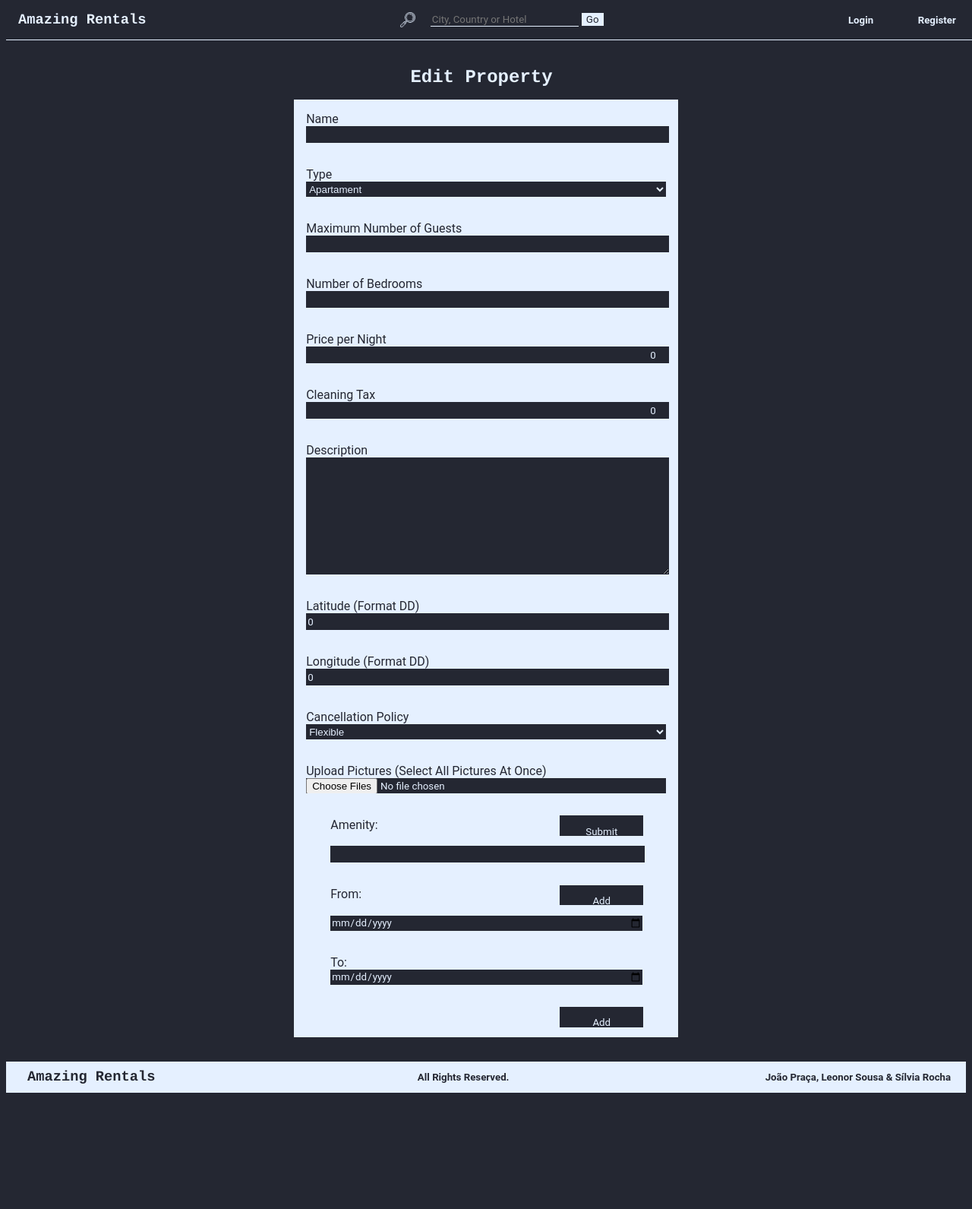
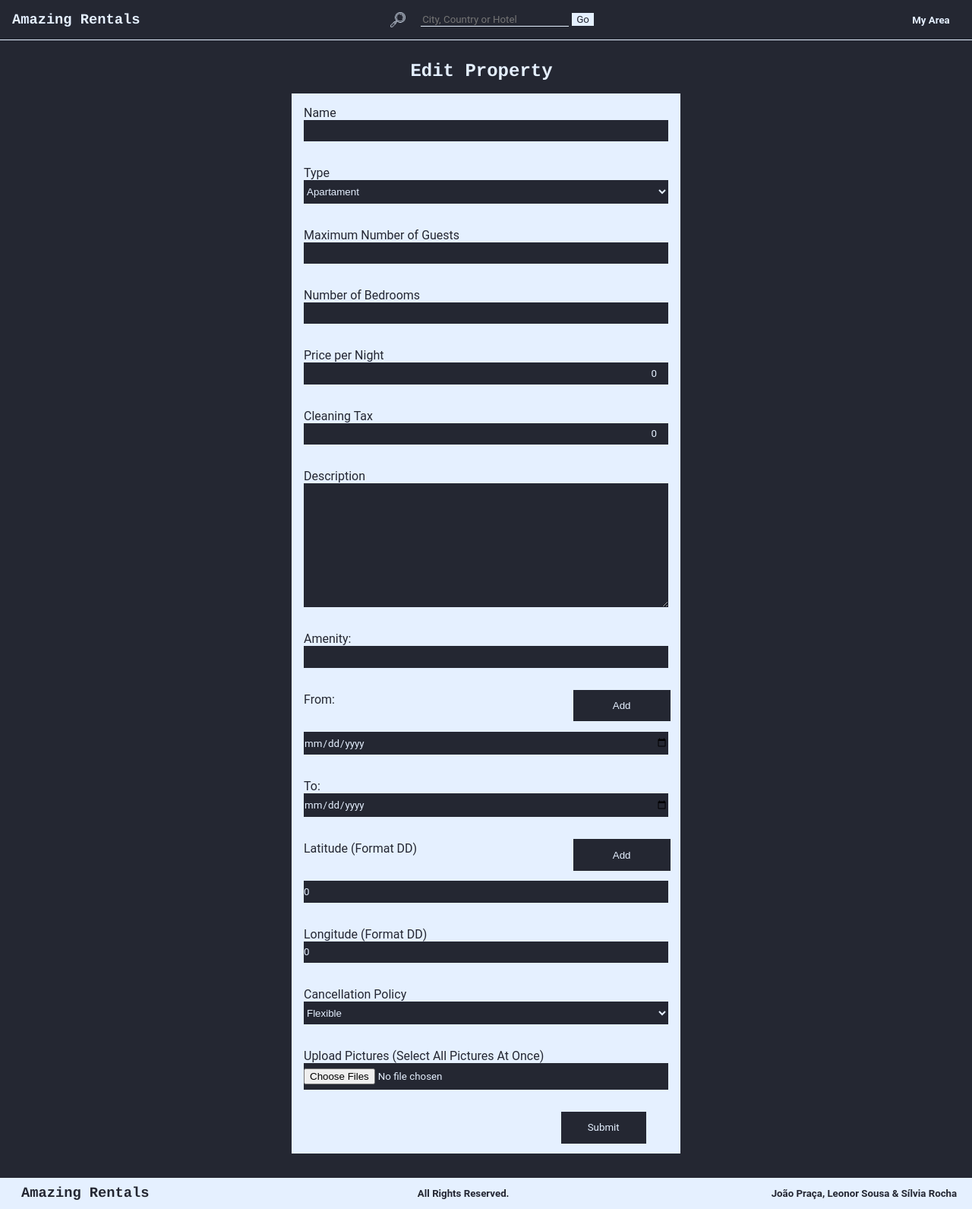
Before and after one commit to jarpraca/LTW_1920, a PHP site: page /editProperty.php in a window 1280 px wide. Shown: the whole page at 76% size. Before the commit the page ends 1438 px from the top, so only its background shows below. Run offline with PHP 8.4, Linux system fonts and the light colour scheme; data comes from the database, SQL or seed files in the repository.

Commit message:
Worked on editProperty form (but still not working) & changed header according do logged in or not

```diff
--- a/addProperty.php
+++ b/addProperty.php
@@ -1,4 +1,8 @@
 <?php
+  session_start();
+  $logedin=false;
+  if (isset($_SESSION))
+    $logedin=true;
   include('templates/common/header.php');
 ?>
   <section id="property">
--- a/database/criar.sql
+++ b/database/criar.sql
@@ -39,7 +39,7 @@
 CREATE TABLE Cidade (
     idCidade    INTEGER PRIMARY KEY,
     nome        VARCHAR(15) NOT NULL,
-    idPais      INTEGER REFERENCES Pais (idPais)
+    idPais      INTEGER REFERENCES Pais(idPais)
 );
 
 -- Table: Utilizador
@@ -53,6 +53,7 @@
     dataNascimento  DATE        NOT NULL,
     email           VARCHAR(30) UNIQUE NOT NULL,
     telefone        VARCHAR(15) UNIQUE NOT NULL,
+    foto            VARCHAR(30) UNIQUE,
     idPais          INTEGER REFERENCES Pais (idPais) ON DELETE SET NULL ON UPDATE CASCADE
 );
 
@@ -121,7 +122,7 @@
     nome    VARCHAR(30) UNIQUE NOT NULL
 );
 
-insert into TipoDeHabitacao(idTipo,nome) values (1,"Apartament");
+insert into TipoDeHabitacao(idTipo,nome) values (1,"Apartment");
 insert into TipoDeHabitacao(idTipo,nome) values (2,"House");
 insert into TipoDeHabitacao(idTipo,nome) values (3,"Bungalow");
 insert into TipoDeHabitacao(idTipo,nome) values (4,"Tent");
--- a/database/habitations.php
+++ b/database/habitations.php
@@ -2,21 +2,21 @@
 
 function getHabitationsCity($city){
     global $db;
-    $stmt = $db->prepare('SELECT * FROM habitation JOIN cidade USING idCidade WHERE cidade.nome = ?');
+    $stmt = $db->prepare('SELECT * FROM habitation JOIN cidade USING (idCidade) WHERE cidade.nome = ?');
     $stmt->execute(array($city));
     return $stmt->fetchAll();
 }
 
 function getHabitationsCountry($country){
     global $db;
-    $stmt = $db->prepare('SELECT * FROM habitation JOIN cidade USING idCidade) JOIN Pais using idPais WHERE pais.nome = ?');
+    $stmt = $db->prepare('SELECT * FROM habitation JOIN cidade USING (idCidade) JOIN Pais using idPais WHERE pais.nome = ?');
     $stmt->execute(array($country));
     return $stmt->fetchAll();
 }
 
 function getHabitationsHabitationName($name){
     global $db;
-    $stmt = $db->prepare('SELECT * FROM habitation WHERE nome = ?');
+    $stmt = $db->prepare('SELECT * FROM Habitacao WHERE nome = ?');
     $stmt->execute(array($name));
     return $stmt->fetchAll();
 }
@@ -27,36 +27,36 @@
 
 function getProperties($user_id){
     global $db;
-    $stmt = $db->prepare('SELECT * FROM Habitation JOIN Possui USING IdHabitacao WHERE idAnfitriao = ?;');
+    $stmt = $db->prepare('SELECT * FROM Habitation JOIN Possui USING (IdHabitacao) WHERE idAnfitriao = ?;');
     $stmt->execute(array($user_id));
     return $stmt->fetchAll();
 }
 
 function getReservations($user_id){
     global $db;
-    $stmt = $db->prepare('SELECT * FROM (Habitation JOIN Reserva USING IdHabitacao) JOIN Efetua USING idReserva WHERE idCliente = ?');
+    $stmt = $db->prepare('SELECT * FROM (Habitation JOIN Reserva USING (IdHabitacao) JOIN Efetua USING (idReserva) WHERE idCliente = ?');
     $stmt->execute(array($user_id));
     return $stmt->fetchAll();
 }
 
 function insertHabitation($idHab, $name, $numQuartos, $maxHospedes, $morada, $precoNoite, $taxaLimpeza, $nome_cidade, $nomeTipo, $nomePolitica, $descricao, $idUser){
     global $db;
-    $stmt = $db->prepare('SELECT idCidade FROM Cidade WHERE nome = ?;');
+    $stmt = $db->prepare('SELECT idCidade FROM Cidade WHERE nome = ?');
     $stmt = $db->execute(array($nome_cidade));
     $idCidade = $stmt->fetch();
 
-    $stmt = $db->prepare('SELECT idTipo FROM TipoHabitacao WHERE nome = ?;');
+    $stmt = $db->prepare('SELECT idTipo FROM TipoHabitacao WHERE nome = ?');
     $stmt = $db->execute(array($nomeTipo));
     $idTipo = $stmt->fetch();
 
-    $stmt = $db->prepare('SELECT idPolitica FROM PoliticaDeCancelamento WHERE nome = ?;');
+    $stmt = $db->prepare('SELECT idPolitica FROM PoliticaDeCancelamento WHERE nome = ?');
     $stmt = $db->execute(array($nomePolitica));
     $idPolitica = $stmt->fetch();
 
-    $stmt = $db->prepare('INSERT INTO Habitacao(idHabitacao, nome, numQuartos, maxHospedes,morada, precoNoite, taxaLimpeza, classificacaoHabitacao, idCidade, idTipo, idPolitica, descricao) VALUES (?, ?, ?, ?, ?, ?, ?, ?, ?, ?, ?);');
+    $stmt = $db->prepare('INSERT INTO Habitacao(idHabitacao, nome, numQuartos, maxHospedes,morada, precoNoite, taxaLimpeza, classificacaoHabitacao, idCidade, idTipo, idPolitica, descricao) VALUES (?, ?, ?, ?, ?, ?, ?, ?, ?, ?, ?)');
     $stmt = $db->execute(array($idHab, $name, $numQuartos, $maxHospedes, $morada, $precoNoite, $taxaLimpeza, $idCidade, $idTipo, $idPolitica, $descricao));
 
-    $stmt = $db->prepare('INSERT INTO Possui(idAnfitriao, idHabitacao) values (?, ?);');
+    $stmt = $db->prepare('INSERT INTO Possui(idAnfitriao, idHabitacao) values (?, ?)');
     $stmt = $db->execute(array($idAnfitriao, $idHabitacao));
 }
 
@@ -84,7 +84,7 @@
     global $db;
     $stmt = $db->prepare('UPDATE Reserva SET idEstado=3 WHERE idRes = ?');
     $stmt = $db->execute(array($idRes));
-    $stmt = $db->prepare('SELECT percentagemReembolso FROM (PoliticaDeCancelamento JOIN Habitacao USING idPolitica) JOIN Reserva USING idHabitacao WHERE idReserva = ?');
+    $stmt = $db->prepare('SELECT percentagemReembolso FROM (PoliticaDeCancelamento JOIN Habitacao USING (idPolitica)) JOIN Reserva USING (idHabitacao) WHERE idReserva = ?');
     $stmt = $db->execute(array($idRes));
     $reembolso = $stmt->fetch();
     $stmt = $db->prepare('SELECT precoTotal FROM Reserva WHERE idReserva = ?');
@@ -121,7 +121,7 @@
     $stmt = $db->prepare('SELECT * FROM Habitacao WHERE idHabitacao=?');
     $stmt->execute(array($id));
 
-    return $stmt->fetchAll();
+    return $stmt->fetch();
 }
 
 function getNameType($id){
@@ -150,7 +150,7 @@
 
 function getCountryCity($idCity){
     global $db;
-    $stmt = $db->prepare('SELECT Pais.nome FROM Cidade JOIN Pais USING idPais WHERE idCidade=?');
+    $stmt = $db->prepare('SELECT Pais.nome FROM Cidade JOIN Pais USING (idPais) WHERE idCidade=?');
     $stmt->execute(array($idCity));
 
     return $stmt->fetch();
@@ -166,7 +166,7 @@
 
 function getAmenities($idHabitacao){
     global $db;
-    $stmt = $db->prepare('SELECT nome FROM Comodidade JOIN Dispoe USING idComodidade WHERE idHabitacao=?');
+    $stmt = $db->prepare('SELECT nome FROM Comodidade JOIN Dispoe USING (idComodidade) WHERE idHabitacao=?');
     $stmt->execute(array($idHabitacao));
 
     return $stmt->fetchAll();
@@ -174,23 +174,23 @@
 
 function getOwner($idHabitation){
     global $db;
-    $stmt = $db->prepare('SELECT * FROM Possui JOIN Utilizador WHERE idUtilizador=idAnfitriao and idHabitacao=?');
+    $stmt = $db->prepare('SELECT * FROM Habitacao JOIN Utilizador USING (idUtilizador) WHERE idHabitacao=?');
     $stmt->execute(array($idHabitation));
 
     return $stmt->fetch();
 }
 
-function getUserPicture($idUser){
+/*function getUserPicture($idUser){
     global $db;
-    $stmt = $db->prepare('SELECT foto FROM Utilizador WHERE idUtilizador=?');
+    $stmt = $db->prepare('SELECT  FROM Utilizador WHERE idUtilizador=?');
     $stmt->execute(array($idHabitation));
 
     return $stmt->fetch();
-}
+}*/
 
 function getComments($idHabitation){
     global $db;
-    $stmt = $db->prepare('SELECT idCliente FROM ClassificacaoPorCliente JOIN Reserva USING idReserva WHERE idHabitacao=?');
+    $stmt = $db->prepare('SELECT idUtilizador FROM ClassificacaoPorCliente JOIN Reserva USING (idReserva) WHERE idHabitacao=?');
     $stmt->execute(array($idHabitation));
 
     return $stmt->fetchAll();
@@ -198,7 +198,7 @@
 
 function getClientReservation($idReservation){
     global $db;
-    $stmt = $db->prepare('SELECT idCliente FROM Efetua USING idReserva WHERE idReserva=?');
+    $stmt = $db->prepare('SELECT idUtilizador FROM Reserva WHERE idReserva=?');
     $stmt->execute(array($idReservation));
 
     return $stmt->fetch();
--- a/editProfile.php
+++ b/editProfile.php
@@ -1,4 +1,8 @@
 <?php
+  session_start();
+  $logedin=false;
+  if (isset($_SESSION))
+    $logedin=true;
   include('templates/common/header.php');
 ?>
   <section id="profile">
--- a/editProperty.php
+++ b/editProperty.php
@@ -1,7 +1,11 @@
 <?php
+  session_start();
+  $logedin=false;
+  if (isset($_SESSION))
+    $logedin=true;
   include('templates/common/header.php');
 ?>
-  <section id="property">
+  <section id="editProperty">
   <header>
         <h1> Edit Property </h1>
   </header>
--- a/homepage.php
+++ b/homepage.php
@@ -1,4 +1,10 @@
 <?php
+  session_start();
+  session_destroy();
+  $_SESSION['id']='1';
+  $logedin=false;
+  if (isset($_SESSION['id']))
+    $logedin=true;
   include('templates/common/header.php');
 ?>
   <div id="homepage">
--- a/layout.css
+++ b/layout.css
@@ -5,6 +5,8 @@
 body {
     display: flex;
     flex-direction: column;
+    margin:0;
+    padding:0;
 }
 
 .content {
@@ -16,7 +18,8 @@
     position: fixed; /* Set the navbar to fixed position */
     top: 0; /* Position the navbar at the top of the page */
     width: 100%; /* Full width */
-    overflow: hidden;
+    z-index:999;
+	overflow:visible;
 }
 
 #menu ul{
@@ -25,15 +28,21 @@
     margin:0;
     display: flex;
     align-items: center;
+    justify-content: space-between;
+}
+
+#menu li:first-child, #menu li:first-child ~ li ~ li, #menu li:first-child ~ li ~ li ~ li{
+    flex-basis: 200px;
+    text-align: right;
+}
+
+#menu li:first-child{
+    text-align: left;
 }
 
 #search img{
     vertical-align: middle;
     margin: 1em;
-}
-
-#menu li:first-child + li{
-    flex-grow: 4;
 }
 
 #menu li{
@@ -60,14 +69,7 @@
     padding: 0em 1em;
 }
 
-#property{
-    display: flex;
-    text-align: center;
-    flex-direction: column;
-    align-items: center;
-}
-
-#profile, #login, #property{
+#profile, #login, #editProperty{
     display: flex;
     text-align: center;
     flex-direction: column;
@@ -81,15 +83,10 @@
     width:40%
 }
 
-.verticalForm input, .verticalForm select{
-    display: block;
-    height: 1.5em;
-    width:100%;
-}
-
-.verticalForm textarea{
+.verticalForm input, .verticalForm select, textarea{
     display: block;
     width:100%;
+    padding:0.5em 0;
 }
 
 .verticalForm label{
@@ -101,7 +98,7 @@
     width:25%;
     float: right;
     margin: 1em;
-    padding:1em;
+    padding: 1em;
 }
 
 #homepage{
@@ -120,3 +117,91 @@
     -ms-transform: translate(-50%, -50%);
     transform: translate(-50%, -50%);
 }
+
+#property{
+    display:grid;
+    grid-template-areas: "header header header"
+                        "data data aside";
+    text-align: left;
+}
+
+#property header{
+    grid-area: header;
+}
+
+#property aside{
+    grid-area: aside;
+    padding: 1em;
+    display:grid;
+    grid-template-areas: "priceNight priceNight"
+                        "datesLabel dates"
+                        "priceNightsCalc priceNights"
+                        "taxLabel tax"
+                        "totalLabel total"
+                        " submit submit";
+    align-items:center;
+    text-align: left;
+}
+
+#property aside p:first-child{
+    grid-area: priceNight;
+}
+#property aside h3:first-child{
+    grid-area: datesLabel;
+}
+#property aside h3:first-child ~ p{
+    grid-area: dates;
+}
+#property aside h3:first-child ~ p{
+    grid-area: priceNightsCalc;
+}
+#property aside h3:first-child ~ p ~ p{
+    grid-area: priceNights;
+}
+#property aside h3:first-child ~ p ~ p ~ p{
+    grid-area: taxLabel;
+}
+#property aside h3:first-child ~ p ~ p ~ p ~ p{
+    grid-area: tax;
+}
+#property aside h3:first-child ~ h3{
+    grid-area: totalLabel;
+}
+#property aside h3:first-child ~ h3 ~ h3{
+    grid-area: total;
+}
+#property aside form{
+    grid-area: submit;
+    text-align: right;
+}
+
+#property #property_data{
+    grid-area: data;
+}
+
+.dropdown {
+    position: relative;
+    display: inline-block;
+}
+
+.dropdown-content {
+    display: none;
+    position: absolute;
+    min-width: 160px;
+    right: 0%;
+    z-index: 1;
+}
+
+.dropdown:hover .dropdown-content {
+    display: block;
+}
+
+.dropdown-content p{
+    display: block;
+    padding:0.5em;
+    margin:0;
+}
+
+#property{
+    margin:1em;
+}
--- a/login.php
+++ b/login.php
@@ -1,4 +1,8 @@
 <?php
+  session_start();
+  $logedin=false;
+  if (isset($_SESSION))
+    $logedin=true;
   include('templates/common/header.php');
   include('templates/forms/login.php');
   include('templates/common/footer.php');
--- a/register.php
+++ b/register.php
@@ -1,4 +1,8 @@
 <?php
+  session_start();
+  $logedin=false;
+  if (isset($_SESSION))
+    $logedin=true;
   include('templates/common/header.php');
 ?>
   <section id="profile">
--- a/style.css
+++ b/style.css
@@ -12,6 +12,10 @@
 
 h4, h5, h6, p, span, input, label{
     font-family: var(--bodyFont);
+}
+
+p{
+    font-size:0.8em;
 }
 
 a{
@@ -48,14 +52,20 @@
     color:var(--myDarkBlue);
 }
 
-#menu li:first-child + li + li h5:hover, #menu li:first-child + li + li + li h5:hover{
+.dropdown-content{
+    background: var(--myDarkBlue);
+    border-style: none;
+    border-color: var(--myLightBlue);
+}
+
+#menu li:first-child + li + li h5:hover, #menu li:first-child + li + li + li h5:hover, .dropdown-content p:hover{
     background: var(--myDarkBlue);
     border-style: solid;
     border-width: thin;
     border-color: var(--myLightBlue);
 }
 
-#menu li:first-child + li + li h5:active, #menu li:first-child + li + li + li h5:active{
+#menu li:first-child + li + li h5:active, #menu li:first-child + li + li + li h5:active, .dropdown-content p:active{
     background: var(--myLightBlue);
     color:var(--myDarkBlue);
 }
@@ -104,3 +114,15 @@
     background-attachment: fixed;
     background-size: 100% 100%;
 }
+
+#property aside{
+    background: var(--myLightBlue);
+    color: var(--myDarkBlue);
+}
+
+.submit{
+    background: var(--myDarkBlue);
+    color: var(--myLightBlue);
+    text-align: center;
+    border: none
+}
--- a/templates/common/header.php
+++ b/templates/common/header.php
@@ -15,13 +15,28 @@
             <input type="checkbox" id="hamburger">
             <label class="hamburger" for="hamburger"></label>
             <ul>
-                    <li><h3>Amazing Rentals</h3></li>
+                <li><a href="homepage.php"><h3>Amazing Rentals</h3></a></li>
                 <li>
                     <?php
-                            include('search.php');
+                        include('templates/common/search.php');
                     ?>
                 </li>
-                    <li><a href="login.php"><h5>Login</h5></a></li>
-                    <li><a href="register.php"><h5>Register</h5></a> </li>
+                    <?php
+                    if ($logedin){ ?>
+                        <li>
+                            <div class="dropdown">
+                                <h5>My Area</h5>
+                                <div class="dropdown-content">
+                                    <a href="editProfile.php"><p>Edit Profile</p></a>
+                                    <a href="#"><p>View Properties</p></a>
+                                    <a href="#"><p>View Reservations</p></a>
+                                </div>
+                            </div>
+                        </li>
+                    <?php }
+                    else{ ?>
+                        <li><a href="pages/login.php"><h5>Login</h5></a></li>
+                        <li><a href="pages/register.php"><h5>Register</h5></a></li>
+                    <?php } ?>
             </ul>
         </nav>
--- a/templates/forms/property.php
+++ b/templates/forms/property.php
@@ -1,8 +1,9 @@
 <form  class="verticalForm" action="#" method="post">
-    <label id="property_name"> Name
+    <label> Name
         <input type="text" name="firstname" required>
     </label>
-    <label id="property_type"> Type
+    <!--          type             -->
+    <label> Type
         <select name="types" required>
             <?php
             include_once('database/connection.php');
@@ -15,28 +16,51 @@
             ?>
         </select>
     </label>
-    <label id="property_guests"> Maximum Number of Guests
+    <!--          guests and numbers            -->
+    <label> Maximum Number of Guests
         <input type="number" name="numberGuests" min="1" required>
     </label>
-    <label id="property_bedrooms"> Number of Bedrooms
+    <label> Number of Bedrooms
         <input type="number" name="numberBedrooms" min="1" required>
     </label>
-    <label class="currency" id="property_price"> Price per Night
+    <!--          prices             -->
+    <label class="currency"> Price per Night
         <input type="number" value="0" min="0" step="0.01" id="priceNight" />
     </label>
-    <label class="currency"id="property_tax"> Cleaning Tax
+    <label class="currency"> Cleaning Tax
         <input type="number" value="0" min="0" step="0.01" id="cleaningTax" />
     </label>
-    <label id="property_description"> Description
+    <label> Description
         <textarea rows="10"></textarea>
     </label>
-    <label  id="property_latitude"> Latitude (Format DD)
+    <!--         amenities           -->
+    <script src="scripts/amenities.js" defer></script>
+    <label>Amenity:
+        <input type="text" id="amenities_input" name="amenity">
+    </label>
+    <button type="submit" id="amenities_button" class="submit">Add</button>
+    <table id="amenities_table">
+    </table>
+    <!--          agenda             -->
+    <script src="scripts/agenda.js" defer></script>
+    <label>From:
+        <input id="date_from" id="agenda_input_from" type="date" name="date_from">
+    </label>
+    <label>To:
+        <input id="date_to" id="agenda_input_to" type="date" name="date_to">
+    </label>
+    <button id="agenda_button" class="submit">Add</button>
+    <table id="agenda">
+    </table>
+    <!--          coordinates             -->
+    <label> Latitude (Format DD)
         <input type="number" value="0" min="-90" max="90" step="0.000001" id="latitude" />
     </label>
-    <label  id="property_longitude"> Longitude (Format DD)
+    <label> Longitude (Format DD)
         <input type="number" value="0" min="-180" max="180" step="0.000001" id="longitude" />
     </label>
-    <label  id="property_cancellation"> Cancellation Policy
+    <!--          cancelation policy             -->
+    <label> Cancellation Policy
         <select name="policies" required>
             <?php
             include_once('database/connection.php');
@@ -49,33 +73,9 @@
             ?>
         </select>
     </label>
-    <label  id="property_pictures"> Upload Pictures (Select All Pictures At Once)
+    <!--          pictures             -->
+    <label> Upload Pictures (Select All Pictures At Once)
         <input type="file" name="pictures" accept="image/*" multiple>
     <label>
-    <input id="property_submit" class="submit" type="submit" value="Submit" onsubmit="return copyFromForm2Function()">
+    <input class="submit" type="submit" value="Submit" onsubmit="return copyFromForm2Function()">
 </form>
-<script src="scripts/amenities.js" defer></script>
-<div id="property_amenities">
-    <form id="amenities_form" action="#" method="post">
-        <label>Amenity:
-            <input type="text" name="amenity">
-        </label>
-        <input type="submit" class="submit" value="Add">
-    </form>
-    <table id="amenities">
-    </table>
-</div>
-<script src="scripts/agenda.js" defer></script>
-<div id="property_agenda">
-    <form id="agenda_form" action="#" method="post">
-        <label>From:
-            <input id="date_from" type="date" name="date_from">
-        </label>
-        <label>To:
-            <input id="date_to" type="date" name="date_to">
-        </label>
-        <input type="submit" class="submit" value="Add">
-    </form>
-    <table id="agenda">
-    </table>
-</div>
```
Also changed, not shown: scripts/agenda.js (+4 -4 lines), scripts/amenities.js (+4 -6 lines), templates/properties/viewProperty.php (+36 -26 lines), viewProperty.php (+6 -1 lines), database.db (deleted). Lines whose indentation alone changed are shown as unchanged.
